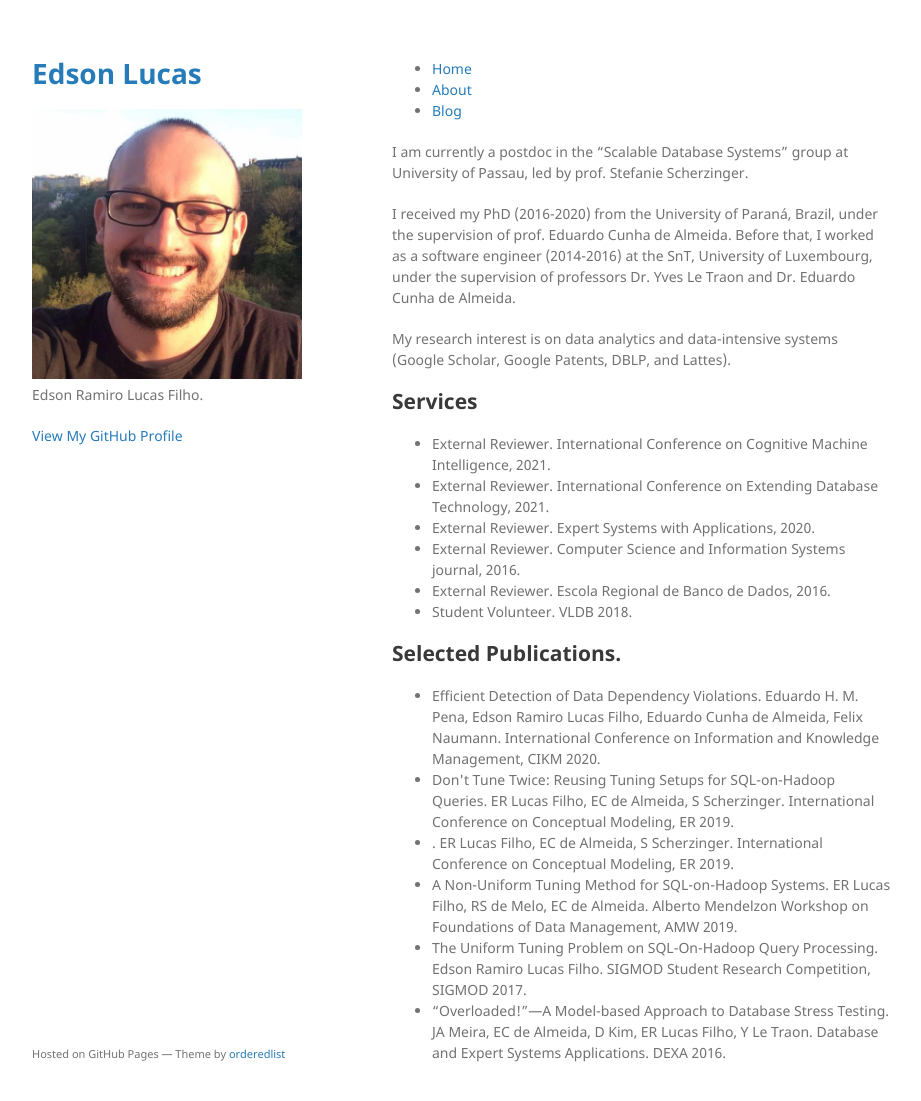
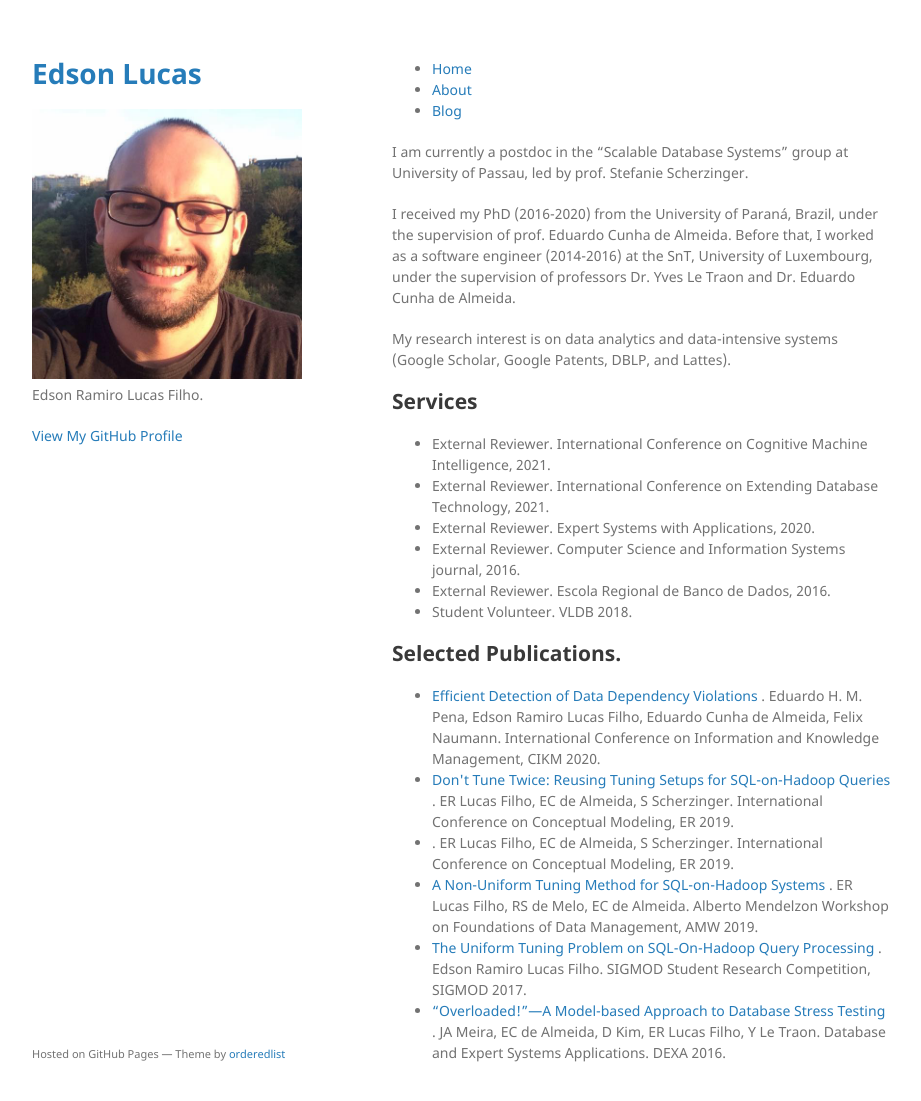
Before and after one commit to edsonrl/edsonrl.github.io, a Jekyll site: the page built from index.md, in a window 1280 px wide and 1133 px high. Shown: the top 1101 px of the window, without its empty margins (178-1099 px from the left). Built offline with Jekyll 4.4.1, drawn with Linux system fonts in a browser that asks for light colours.

Commit message:
add link to publication's title

```diff
--- a/index.md
+++ b/index.md
@@ -34,7 +34,7 @@ My research interest is on data analytics and data-intensive systems (Google Sch
 <ul>
 {% for publication in site.data.publications %}
     <li>
-      {{ publication.name }}. {{ publication.authors }}. {{ publication.venue }}.
+      <a href="{{ publication.link }}"> {{ publication.name }} </a>. {{ publication.authors }}. {{ publication.venue }}.
     </li>
 {% endfor %}
 </ul>
```
